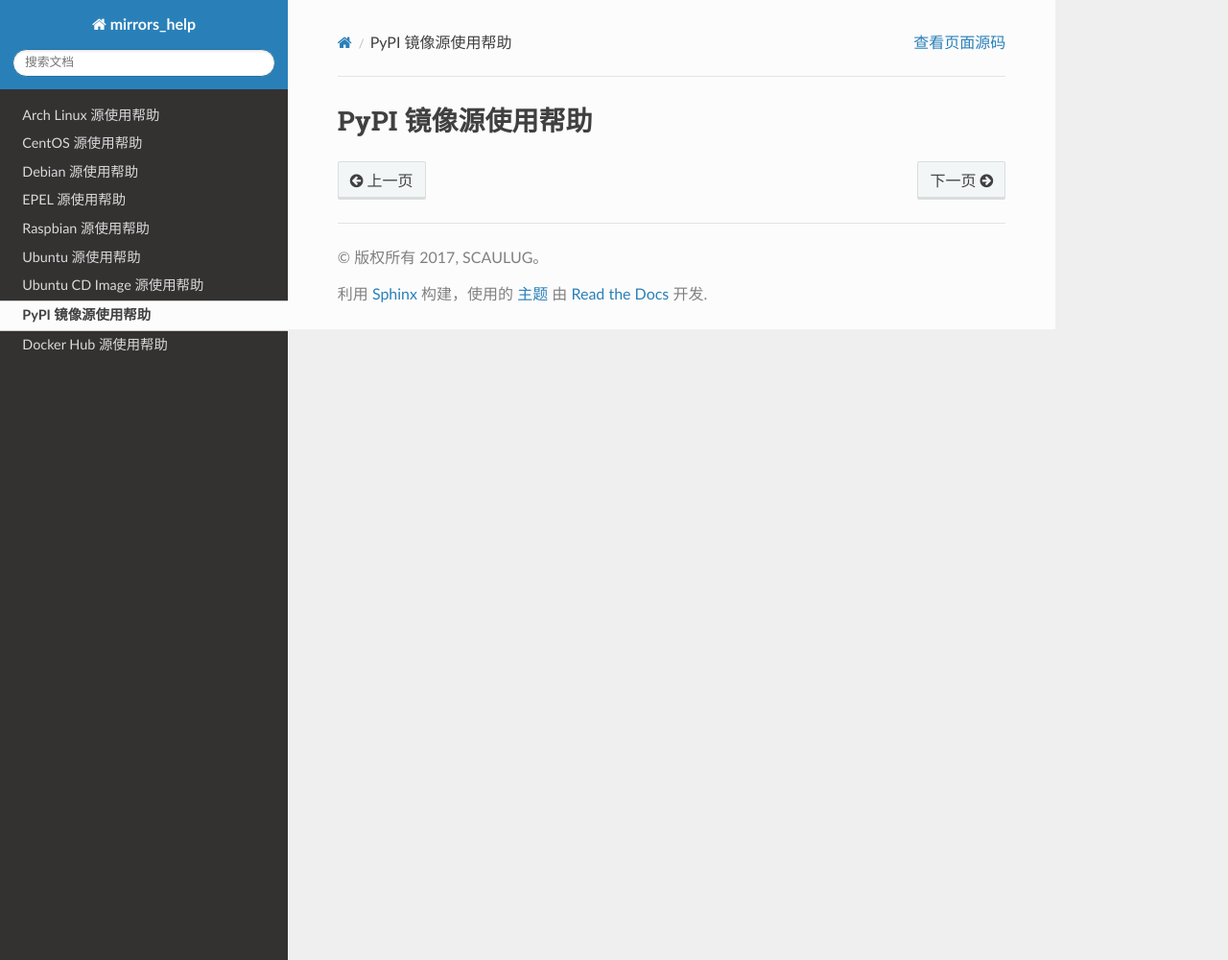
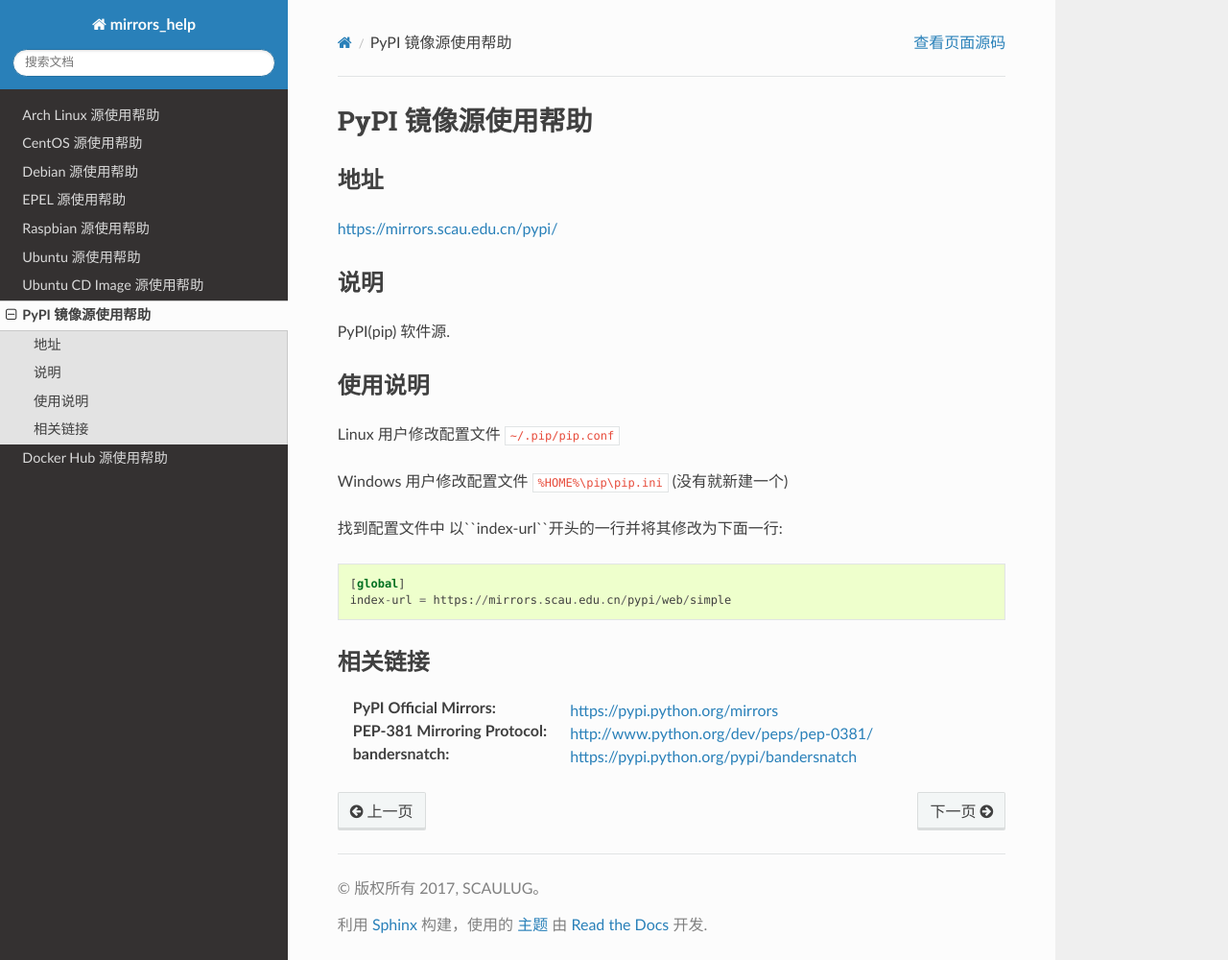
Before and after one commit to SCAULUG/Mirrors-Help, a Sphinx documentation site: the page built from source/pypi.rst, in a window 1280 px wide and 1000 px high. Shown: the whole window at 96% size. Built offline with Sphinx 7.4.7 and the Read the Docs theme 2.0.0, drawn with Linux system fonts in a browser that asks for light colours.

Commit message:
m add new formation

```diff
--- a/source/pypi.rst
+++ b/source/pypi.rst
@@ -1,2 +1,33 @@
+====================
 PyPI 镜像源使用帮助
-===================
+====================
+
+地址
+====
+
+https://mirrors.scau.edu.cn/pypi/
+
+说明
+====
+
+PyPI(pip) 软件源.
+
+使用说明
+========
+
+Linux 用户修改配置文件 ``~/.pip/pip.conf``
+
+Windows 用户修改配置文件 ``%HOME%\pip\pip.ini`` (没有就新建一个)
+
+找到配置文件中 以``index-url``开头的一行并将其修改为下面一行:
+
+::
+
+  [global]
+  index-url = https://mirrors.scau.edu.cn/pypi/web/simple
+
+相关链接
+========
+:PyPI Official Mirrors: https://pypi.python.org/mirrors
+:PEP-381 Mirroring Protocol: http://www.python.org/dev/peps/pep-0381/
+:bandersnatch: https://pypi.python.org/pypi/bandersnatch
```
